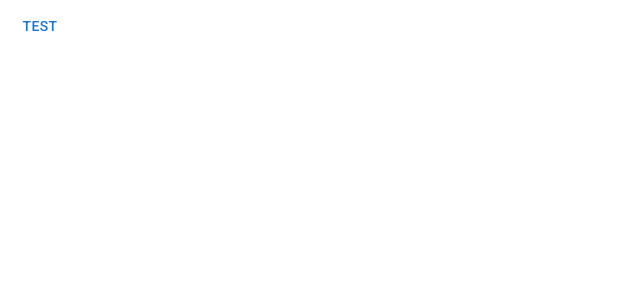
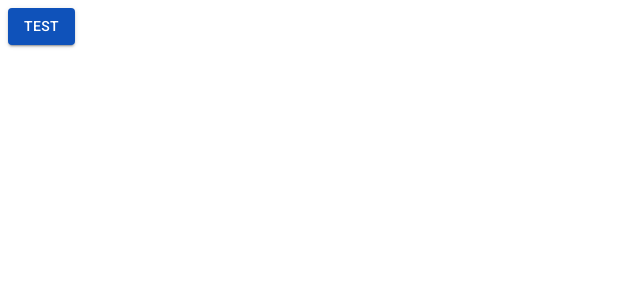
Before and after one commit to ItaloLacerda/MKS-Store, a React (Create React App) app: page / in a window 1280 px wide. Shown: the top 300 px of the page, without its empty margins (0-640 px from the left). Built offline with nearby package versions, Linux system fonts and the light colour scheme.

Commit message:
feat: adds light theme and MUI provider

```diff
--- a/src/routes/index.tsx
+++ b/src/routes/index.tsx
@@ -5,7 +5,7 @@ export const AppRoutes = () => {
 
     return (
         <Routes>
-            <Route path="/" element={<Button>Test</Button>} />
+            <Route path="/" element={<Button variant="contained" color="primary">Test</Button>} />
             <Route path="*" element={<Navigate to={"/"} />} />
         </Routes>
     )
--- /dev/null
+++ b/src/shared/themes/Light.ts
@@ -0,0 +1,22 @@
+import { createTheme } from '@mui/material';
+
+export const LightTheme = createTheme({
+    palette: {
+        primary: {
+            main:'#0F52BA',
+            dark: '#0052BA',
+            light: '#2152BA',
+            contrastText:'#FFFFFF',
+        },
+        secondary: {
+            main: '#373737',
+            dark: '#303737',
+            light: '#393737',
+            contrastText: '#FFFFFF',
+        },
+        background: {
+            default: '#E5E5E5',
+            paper: '#FFFFFF',
+        }
+    }
+})
--- a/src/shared/themes/index.ts
+++ b/src/shared/themes/index.ts
@@ -1 +1 @@
-export { };
+export * from './Light';
```
Also changed, not shown: src/index.tsx (+6 -1 lines).
